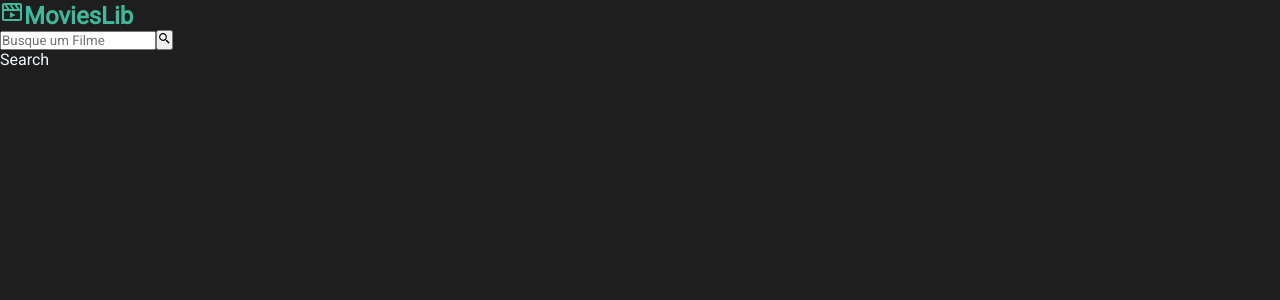
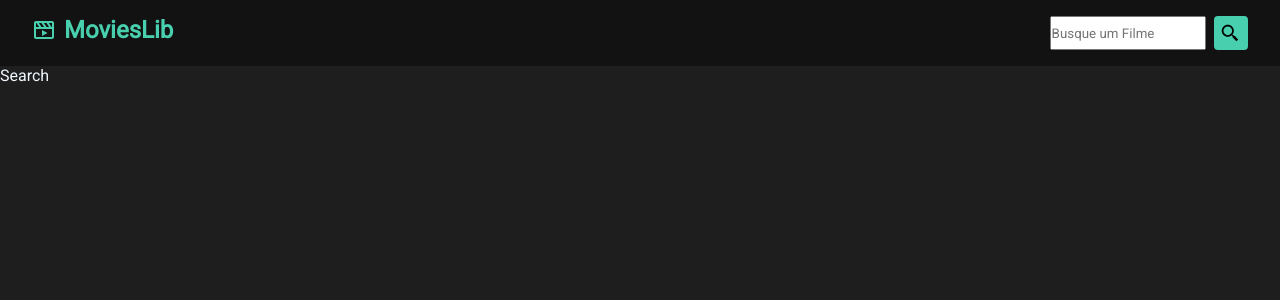
Before and after one commit to pedrofdnn/Biblioteca_de_Filmes, a React (Vite) app: page /Search in a window 1280 px wide. Shown: the top 300 px of the page. Built offline with nearby package versions, Linux system fonts and the light colour scheme.

Commit message:
Navbar finalizada

```diff
--- /dev/null
+++ b/src/Components/MovieCard.jsx
@@ -0,0 +1,18 @@
+import React from "react";
+import { FaStar } from "react-icons/fa";
+import { Link } from "react-router-dom";
+
+const imagesURL = import.meta.env.VITE_IMG;
+
+export default function MovieCard({ movie, showLink = true }) {
+  return (
+    <div className="movie-card">
+      <img src={imagesURL + movie.poster_path} alt={movie.title} />
+      <h2>{movie.title}</h2>
+      <p>
+        <FaStar /> {movie.vote_average}
+      </p>
+      {showLink && <Link to={`/movie/${movie.id}`}>Detalhes</Link>}
+    </div>
+  );
+}
--- a/src/Components/Navbar.jsx
+++ b/src/Components/Navbar.jsx
@@ -1,4 +1,5 @@
 import React from "react";
+import "..//Styles/Navbar.css";
 import { Link } from "react-router-dom";
 import { BiSearchAlt2, BiMoviePlay } from "react-icons/bi";
 
--- a/src/Pages/Home.jsx
+++ b/src/Pages/Home.jsx
@@ -1,4 +1,5 @@
 import React, { useEffect, useState } from "react";
+import MovieCard from "../Components/MovieCard";
 
 const moviesURL = import.meta.env.VITE_API;
 const apiKEY = import.meta.env.VITE_API_KEY;
@@ -18,10 +19,12 @@ export default function Home() {
   }, []);
 
   return (
-    <div>
+    <div className="container">
       <h2 className="title">Melhores Filmes:</h2>
       <div className="movies-container">
-        {topMovies && topMovies.map((movie) => <p>{movie.title}</p>)}
+        {topMovies.length === 0 && <p> Carregando...</p>}
+        {topMovies.length > 0 &&
+          topMovies.map((movie) => <MovieCard key={movie.id} movie={movie} />)}
       </div>
     </div>
   );
--- /dev/null
+++ b/src/Styles/Navbar.css
@@ -0,0 +1,41 @@
+#navbar {
+    display: flex;
+    justify-content: space-between;
+    padding: 1rem 2rem;
+    background-color: #121212;
+}
+
+#navbar h2 a {
+    display: flex;
+    align-items: center;
+    gap: 0.5rem;
+}
+
+#navbar form {
+    display: flex;
+    gap: 0.5rem;
+}
+
+
+#navbar imput {
+    padding: 0.2rem 0.8rem;
+    border-radius: 4px;
+    border: none;
+}
+
+#navbar form button {
+    background-color: #48CFAD;
+    border: 2px solid #48CFAD;
+    border-radius: 4px;
+    color: #000;
+    padding: 0.3rem;
+    font-size: 1.3rem;
+    display: flex;
+    align-items: center;
+    cursor: pointer;
+    transition: 0.5s;
+}
+
+#navbar form button:hover {
+    background-color: #40B89A;
+}
--- a/src/main.jsx
+++ b/src/main.jsx
@@ -7,7 +7,7 @@ import Home from "./Pages/Home";
 import Movie from "./Pages/Movie";
 import Search from "./Pages/Search";
 
-import "./index.css";
+import "./Styles/index.css";
 
 ReactDOM.createRoot(document.getElementById("root")).render(
   <React.StrictMode>
```
Also changed, not shown: src/Components/Movie.jsx (added), src/Styles/App.css (renamed from src/App.css), src/Styles/index.css (renamed from src/index.css).
